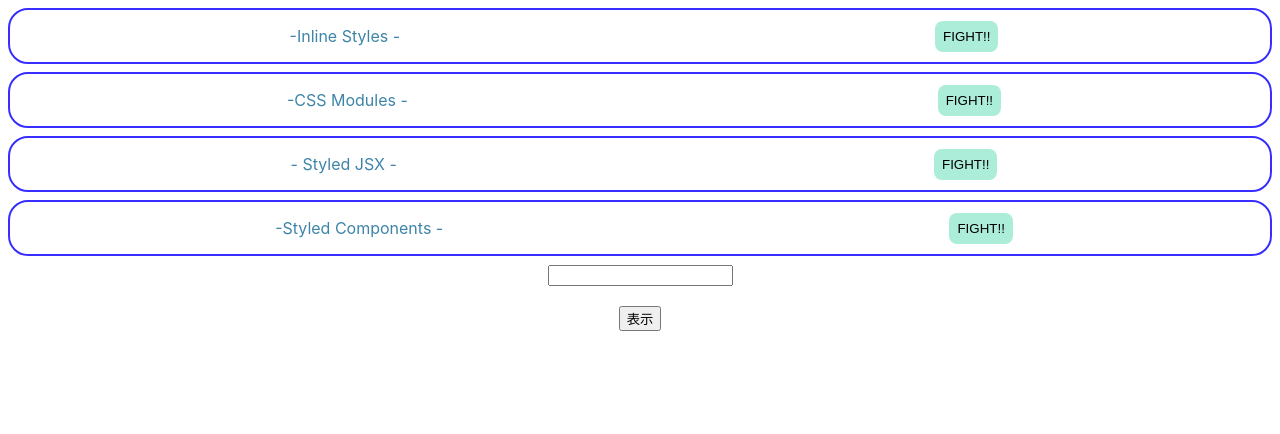
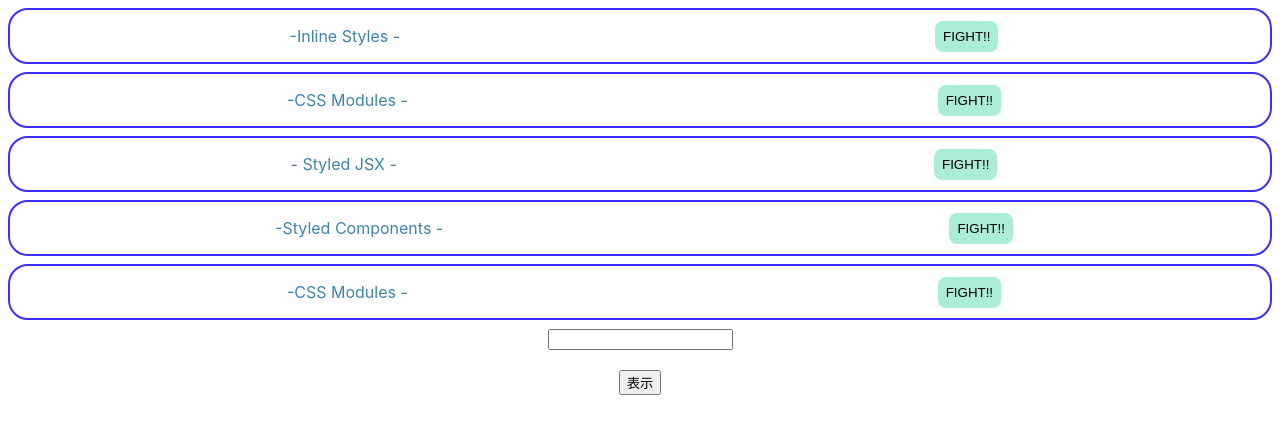
Before and after one commit to osuke-noguchi/react-study, a React (Create React App) app: page / in a window 1280 px wide. Shown: the top 434 px of the page. Built offline with nearby package versions, Linux system fonts and the light colour scheme.

Commit message:
Emotionでcssを定義

```diff
--- a/src/App.js
+++ b/src/App.js
@@ -5,6 +5,7 @@ import { InlineStyle } from './components/InlineStyle';
 import { CssModule } from './components/CssModule';
 import { StyledJsx } from './components/StyledJsx';
 import { StyledComponents } from './components/StyledConponents';
+import { Emotion } from './components/Emotion';
 
 function App() {
   const [text, setText] = useState('');
@@ -22,6 +23,7 @@ function App() {
       <CssModule />
       <StyledJsx />
       <StyledComponents />
+      <Emotion />
       <input value={text} onChange={onChangeText} />
       <br />
       <br />
--- /dev/null
+++ b/src/components/Emotion.jsx
@@ -0,0 +1,39 @@
+/** @jsxRuntime classic */
+/** @jsx jsx */
+import { jsx, css } from '@emotion/react';
+import styled from '@emotion/styled';
+
+export const Emotion = () => {
+  const containerStyle = css`
+    border: solid 2px #392eff;
+    border-radius: 20px;
+    padding: 8px;
+    margin: 8px;
+    display: flex;
+    justify-content: space-around;
+    align-items: center;
+  `;
+  const titleStyle = css({
+    margin: 0,
+    color: '#3d84a8',
+    padding: '8px',
+  });
+  return (
+    <div css={containerStyle}>
+      <p css={titleStyle}>-CSS Modules -</p>
+      <SButton>FIGHT!!</SButton>
+    </div>
+  );
+};
+
+const SButton = styled.button`
+  background-color: #abedd8;
+  border: none;
+  padding: 8px;
+  border-radius: 8px;
+  &:hover {
+    background-color: #46cdcf;
+    color: #fff;
+    cursor: pointer;
+  }
+`;
```
